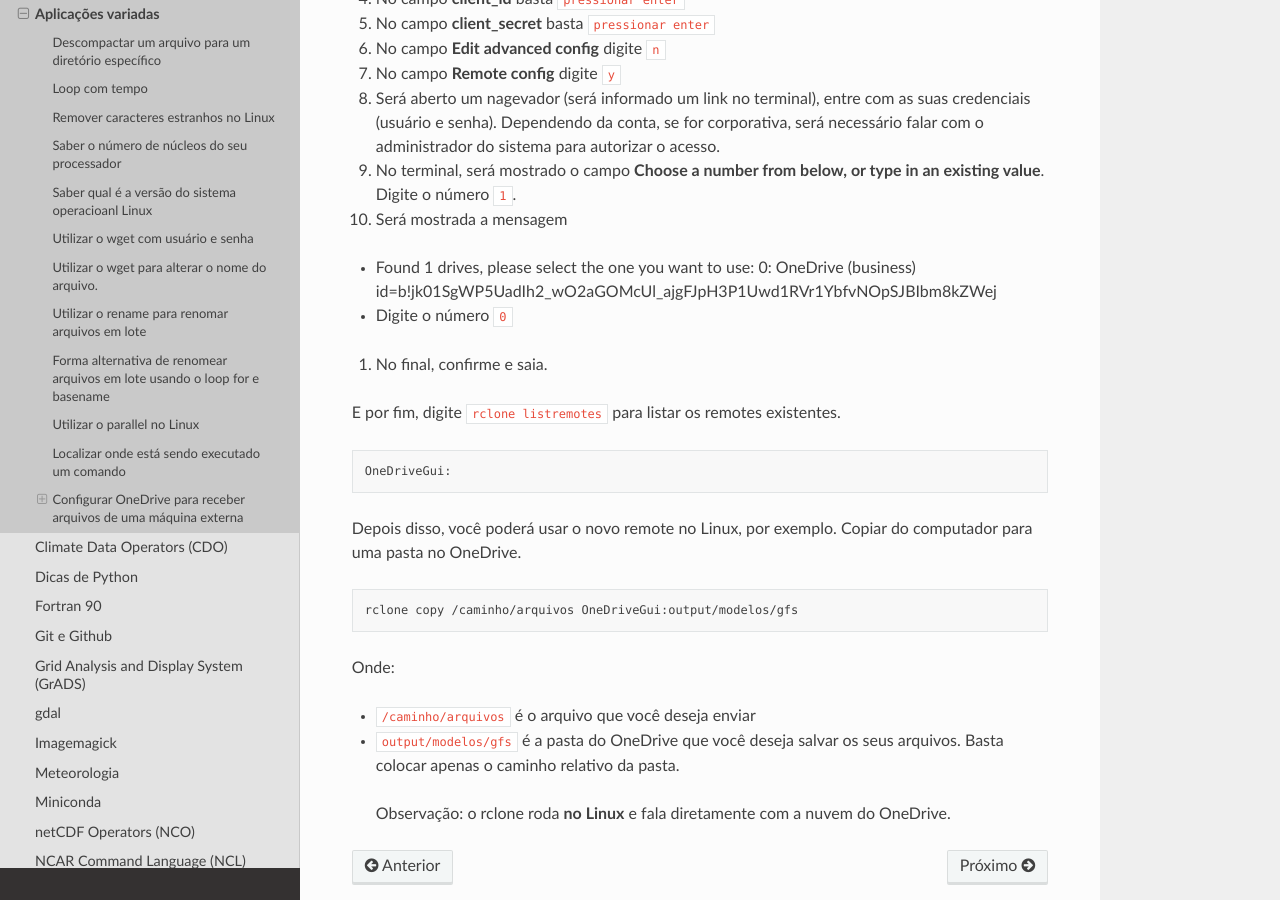
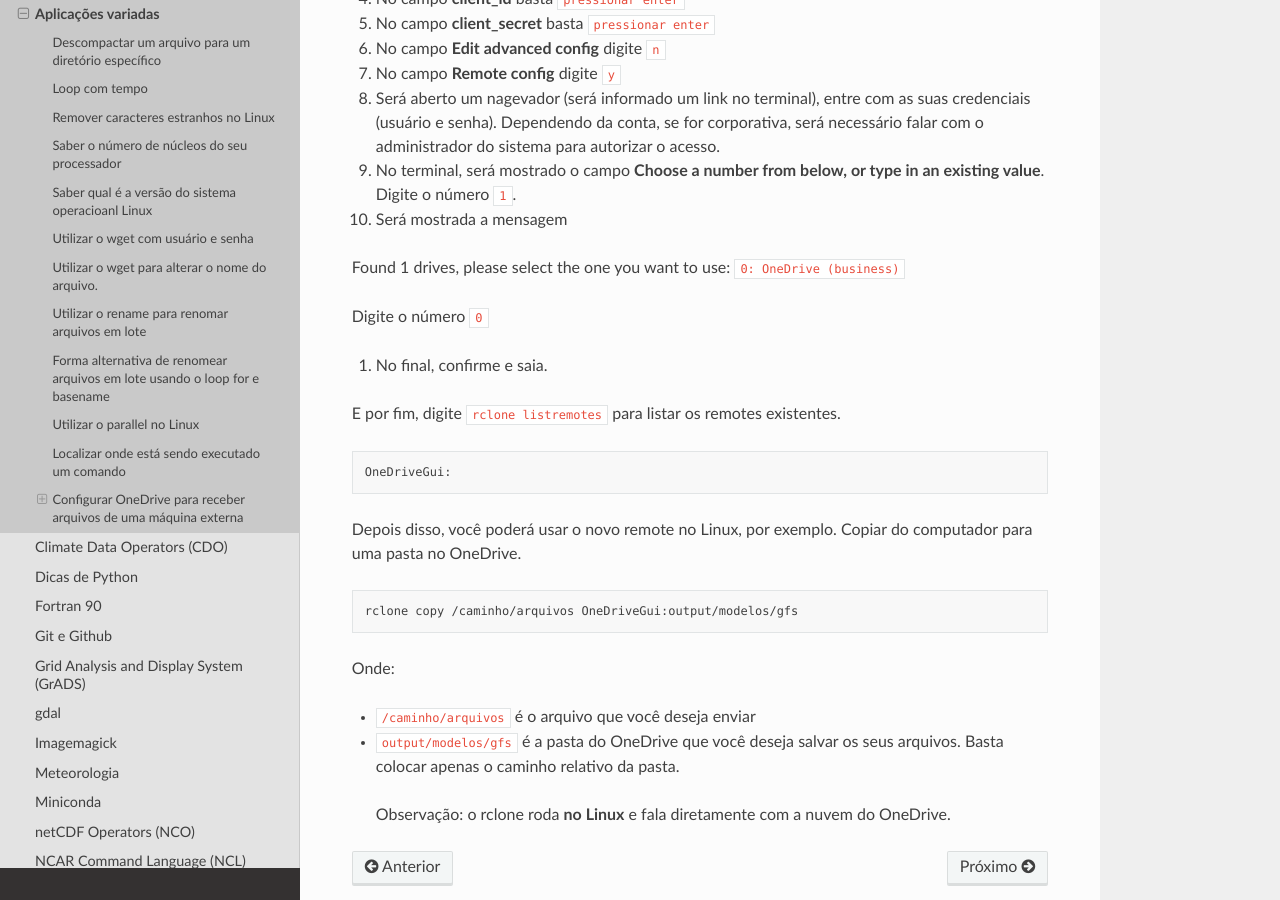
Before and after one commit to jgmsantos/homepage, a Sphinx documentation site: the page built from docs/pages/tutoriais/variados.md, in a window 1280 px wide and 900 px high, scrolled down 8609 px. Built offline with Sphinx 7.4.7 and the Read the Docs theme 3.1.0, drawn with Linux system fonts in a browser that asks for light colours; pages that are not in the unit, such as notebooks, are missing from menus.

Commit message:
20260122-2

```diff
--- a/docs/pages/tutoriais/variados.md
+++ b/docs/pages/tutoriais/variados.md
@@ -398,8 +398,10 @@
 
 10. Será mostrada a mensagem
 
-* Found 1 drives, please select the one you want to use: 0: OneDrive (business) id=b!jk01SgWP5UadIh2_wO2aGOMcUl_ajgFJpH3P1Uwd1RVr1YbfvNOpSJBIbm8kZWej
-* Digite o número `0`
+Found 1 drives, please select the one you want to use:
+`0: OneDrive (business)`
+
+Digite o número `0`
 
 11. No final, confirme e saia.
 
```
